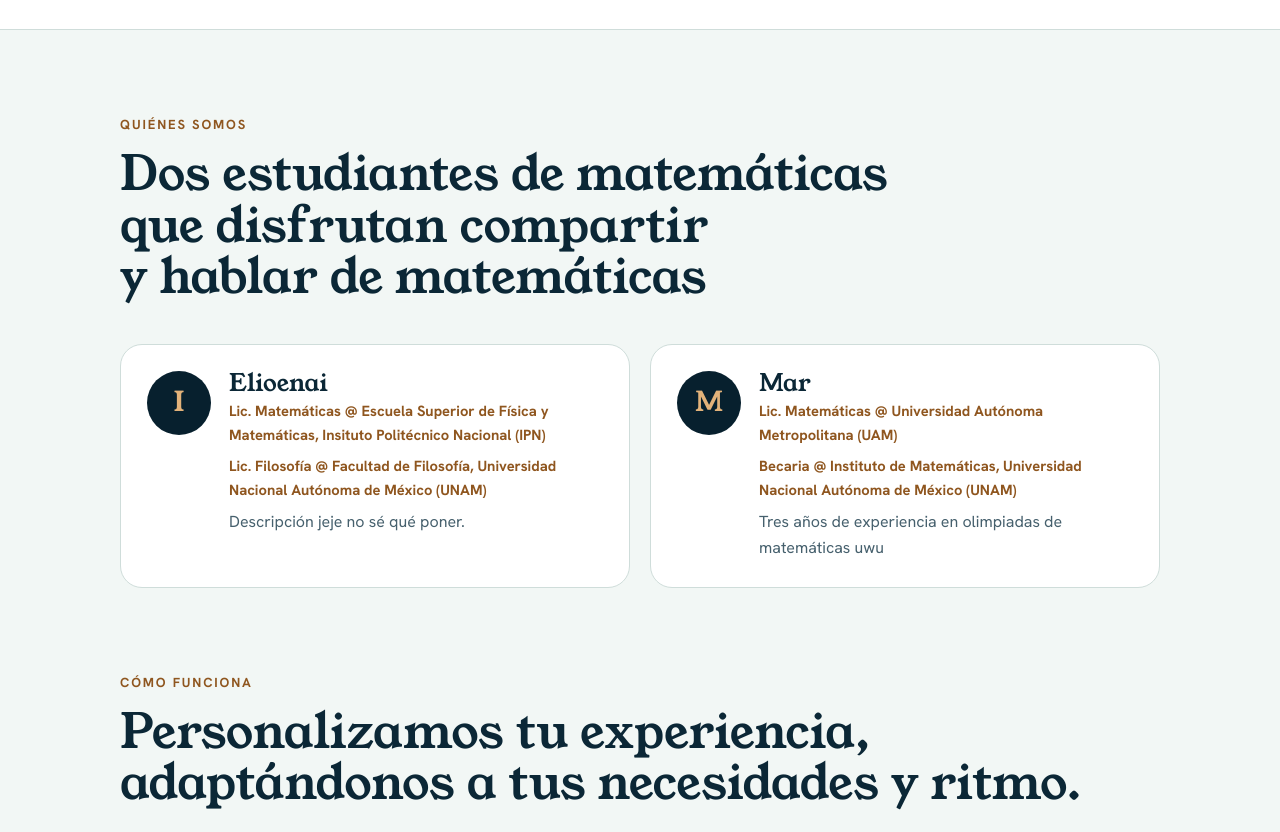
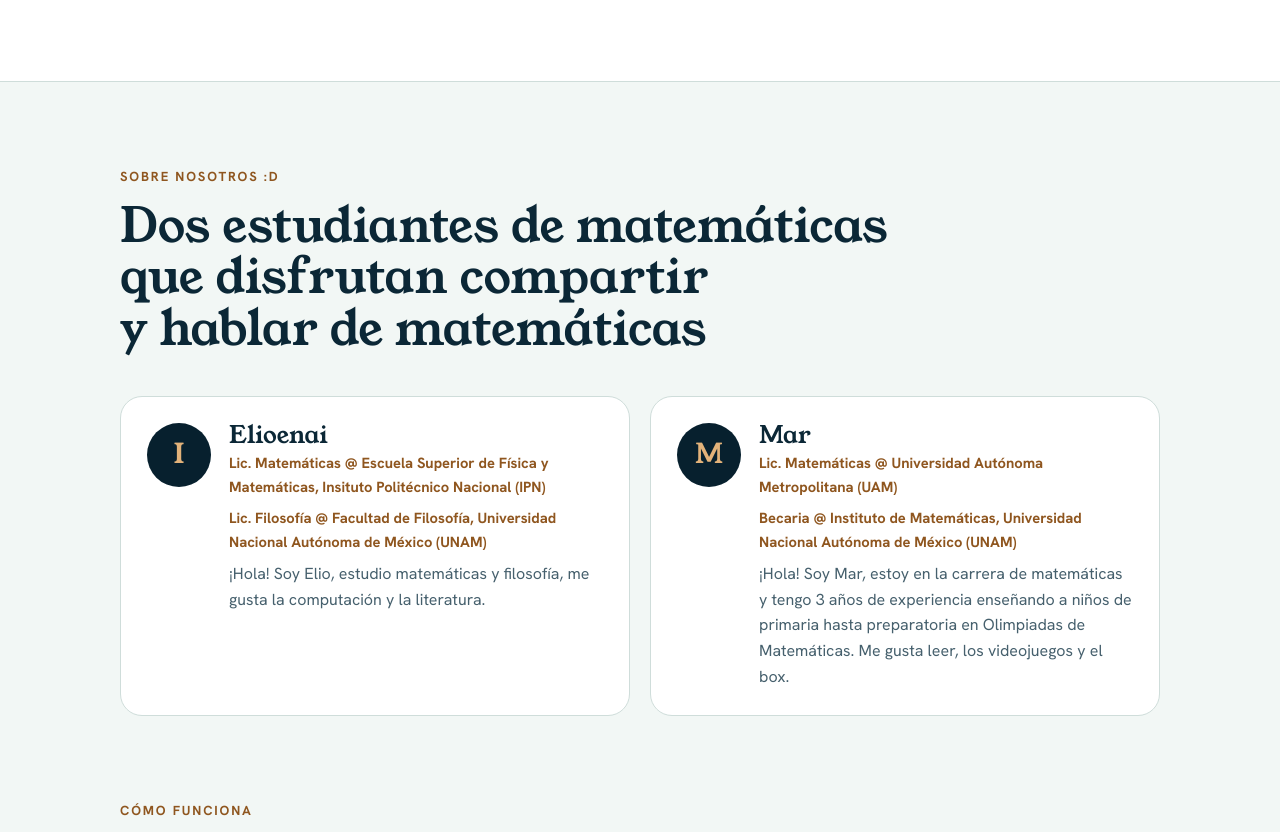
Before and after one commit to astrolemonmarafk/marea-creciente, a plain HTML site: page index.html in a window 1280 px wide. Shown: the part 2439-3271 px from the top of the page. Drawn offline with Linux system fonts and the light colour scheme.

Commit message:
Update index.html

```diff
--- a/index.html
+++ b/index.html
@@ -111,7 +111,7 @@
   <section id="niveles" style="padding-top:0">
     <div class="wrap">
       <p class="eyebrow">Niveles</p>
-      <h2>¿No encuentras el tema de tu interés o no sabes qué nivel necesitas? Escríbenos</h2>
+      <h2>¿No encuentras el tema de tu interés o no sabes qué nivel necesitas? Escríbenos, sin compromiso.</h2>
       <div class="levels">
         <article class="level">
           <div class="depth" aria-hidden="true"><b style="--w:25%"></b></div>
@@ -164,7 +164,7 @@
 
   <section id="quienes">
     <div class="wrap">
-      <p class="eyebrow">Quiénes somos</p>
+      <p class="eyebrow">Sobre nosotros :D </p>
       <h2>Dos estudiantes de matemáticas que disfrutan compartir y hablar de matemáticas</h2>
       <div class="people">
 
@@ -174,7 +174,7 @@
             <h3>Elioenai</h3>
             <p class="role">Lic. Matemáticas @ Escuela Superior de Física y Matemáticas, Insituto Politécnico Nacional (IPN)</p>
             <p class="role">Lic. Filosofía @ Facultad de Filosofía, Universidad Nacional Autónoma de México (UNAM)</p>
-            <p>Descripción jeje no sé qué poner.</p>
+            <p>¡Hola! Soy Elio, estudio matemáticas y filosofía, me gusta la computación y la literatura.</p>
           </div>
         </article>
 
@@ -184,7 +184,7 @@
             <h3>Mar</h3>
             <p class="role">Lic. Matemáticas @ Universidad Autónoma Metropolitana (UAM)</p>
             <p class="role">Becaria @ Instituto de Matemáticas, Universidad Nacional Autónoma de México (UNAM)</p>
-            <p>Tres años de experiencia en olimpiadas de matemáticas uwu</p>
+            <p>¡Hola! Soy Mar, estoy en la carrera de matemáticas y tengo 3 años de experiencia enseñando a niños de primaria hasta preparatoria en Olimpiadas de Matemáticas. Me gusta leer, los videojuegos y el box.</p>
           </div>
         </article>
       </div>
```
